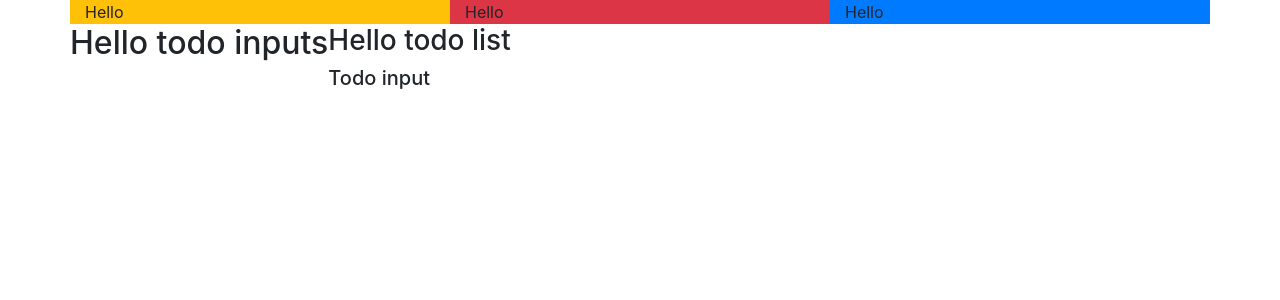
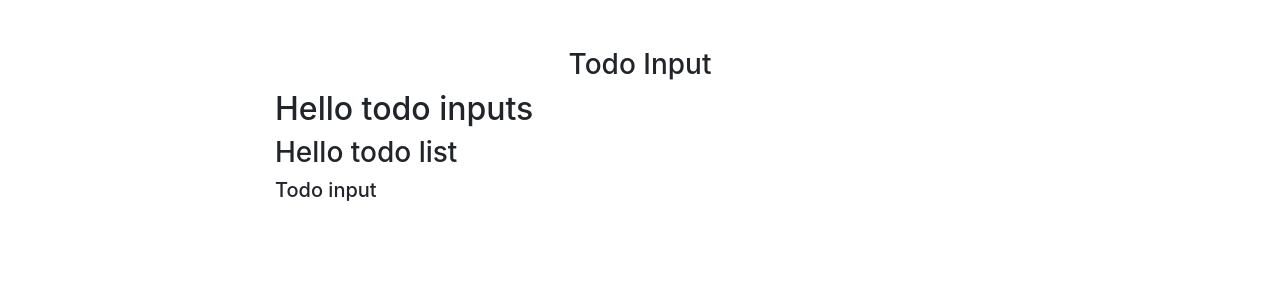
Before and after one commit to santoshpatil0000/react-todo-application-, a React (Create React App) app: page / in a window 1280 px wide. Shown: the top 300 px of the page. Built offline with nearby package versions, Linux system fonts and the light colour scheme.

Commit message:
App component structured

```diff
--- a/package.json
+++ b/package.json
@@ -10,7 +10,8 @@
     "react": "^17.0.1",
     "react-dom": "^17.0.1",
     "react-scripts": "4.0.3",
-    "uuid": "^8.3.2",
+    "react-uuid": "^1.0.2",
+    "uuid": "^3.3.3",
     "web-vitals": "^1.1.0"
   },
   "scripts": {
--- a/src/App.js
+++ b/src/App.js
@@ -1,19 +1,50 @@
-import 'bootstrap/dist/css/bootstrap.min.css'
-import TodoInput from './components/TodoInput'
-import TodoList from './components/TodoList'
+import "bootstrap/dist/css/bootstrap.min.css";
+import TodoInput from "./components/TodoInput";
+import TodoList from "./components/TodoList";
+import uuid from "react-uuid";
 
 function App() {
+  const state = {
+    items: [
+      { id: 1, title: "wake up" },
+      { id: 2, title: "breakfast" },
+    ],
+    id: uuid(),
+    item: "",
+    editItem: false,
+  };
+  const handleChange = (e) => {
+    console.log("handle change");
+  };
+  const handleSubmit = (e) => {
+    console.log("handle submit");
+  };
+  const clearList = () => {
+    console.log("clear list");
+  };
+  const handleDelete = (id) => {
+    console.log(`handle delete ${id}`);
+  };
+  const handleEdit = (id) => {
+    console.log(`handle edit ${id}`);
+  };
   return (
     <div>
-    <div className="container">
-      <div className='row'>
-        <div className='col-4 bg-warning'>Hello</div>
-        <div className='col-4 bg-danger'>Hello</div>
-        <div className='col-4 bg-primary'>Hello</div>
-        <TodoInput/>
-        <TodoList/>
+      {console.log(state)}
+      <div className="container">
+        <div className="row">
+          <div className="col-10 mx-auto col-md-8 mt-5">
+            <h3 className="text-capitalize text-center">todo input</h3>
+            <TodoInput
+              item={state.item}
+              handleChange={handleChange}
+              handleSubmit={handleSubmit}
+              editItem={state.editItem}
+            />
+            <TodoList items={state.items} clearList={clearList} handleDelete={handleDelete} handleEdit={handleEdit} />
+          </div>
+        </div>
       </div>
-    </div>
     </div>
   );
 }
```
Also changed, not shown: 1 other file (tests, documents, lock files or other folders).
